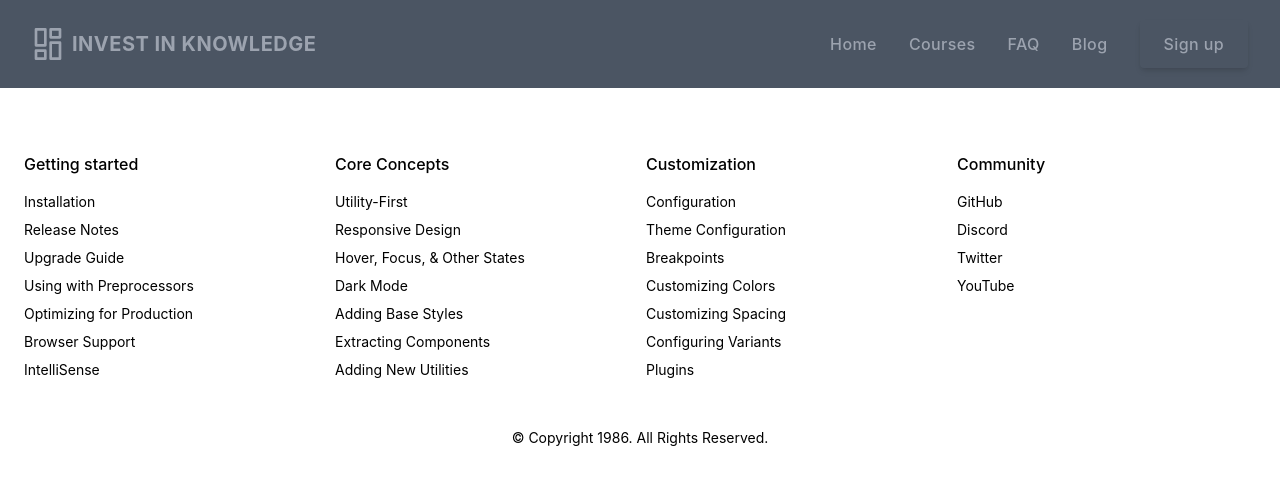
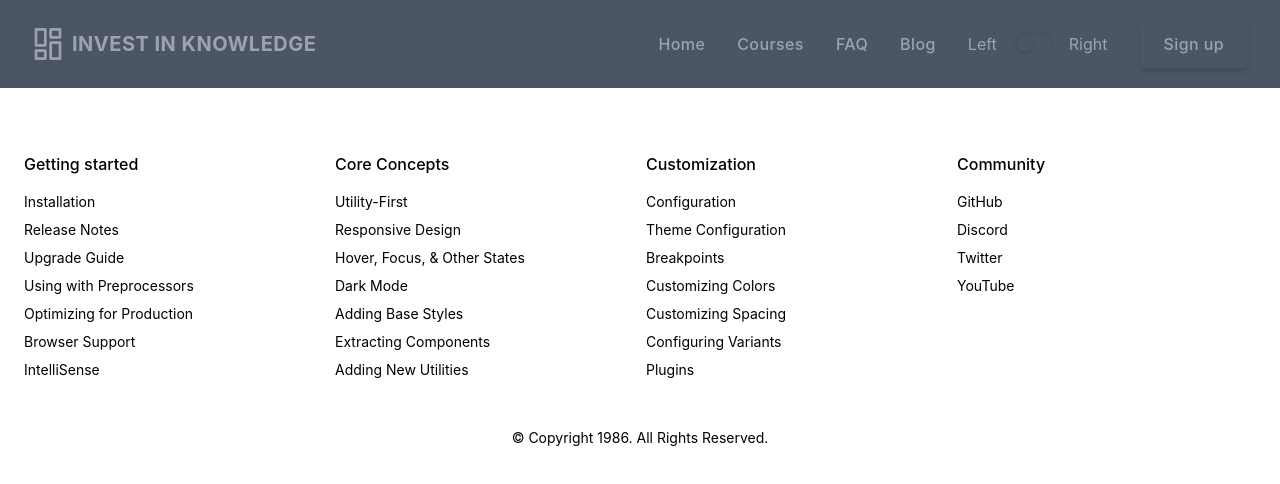
Before and after one commit to yusuf-khan-swd/invest-in-knowledge-client, a React (Create React App) app: page / in a window 1280 px wide. Shown: the top 484 px of the page. Built offline with nearby package versions, Linux system fonts and the light colour scheme; no server answers.

Commit message:
added toggle btn for dark and light

```diff
--- a/src/Pages/Shared/Header/Header.js
+++ b/src/Pages/Shared/Header/Header.js
@@ -90,6 +90,17 @@ const Header = () => {
                 >
                   Blog
                 </Link>
+              </li>
+              <li>
+                <label for="Toggle1" className="inline-flex items-center space-x-4 cursor-pointer dark:text-gray-100">
+                  <span>Left</span>
+                  <span className="relative">
+                    <input id="Toggle1" type="checkbox" className="hidden peer" />
+                    <div className="w-10 h-6 rounded-full shadow-inner dark:bg-gray-400 peer-checked:dark:bg-violet-400"></div>
+                    <div className="absolute inset-y-0 left-0 w-4 h-4 m-1 rounded-full shadow peer-checked:right-0 peer-checked:left-auto dark:bg-gray-800"></div>
+                  </span>
+                  <span>Right</span>
+                </label>
               </li>
               <li>
                 <a
```
